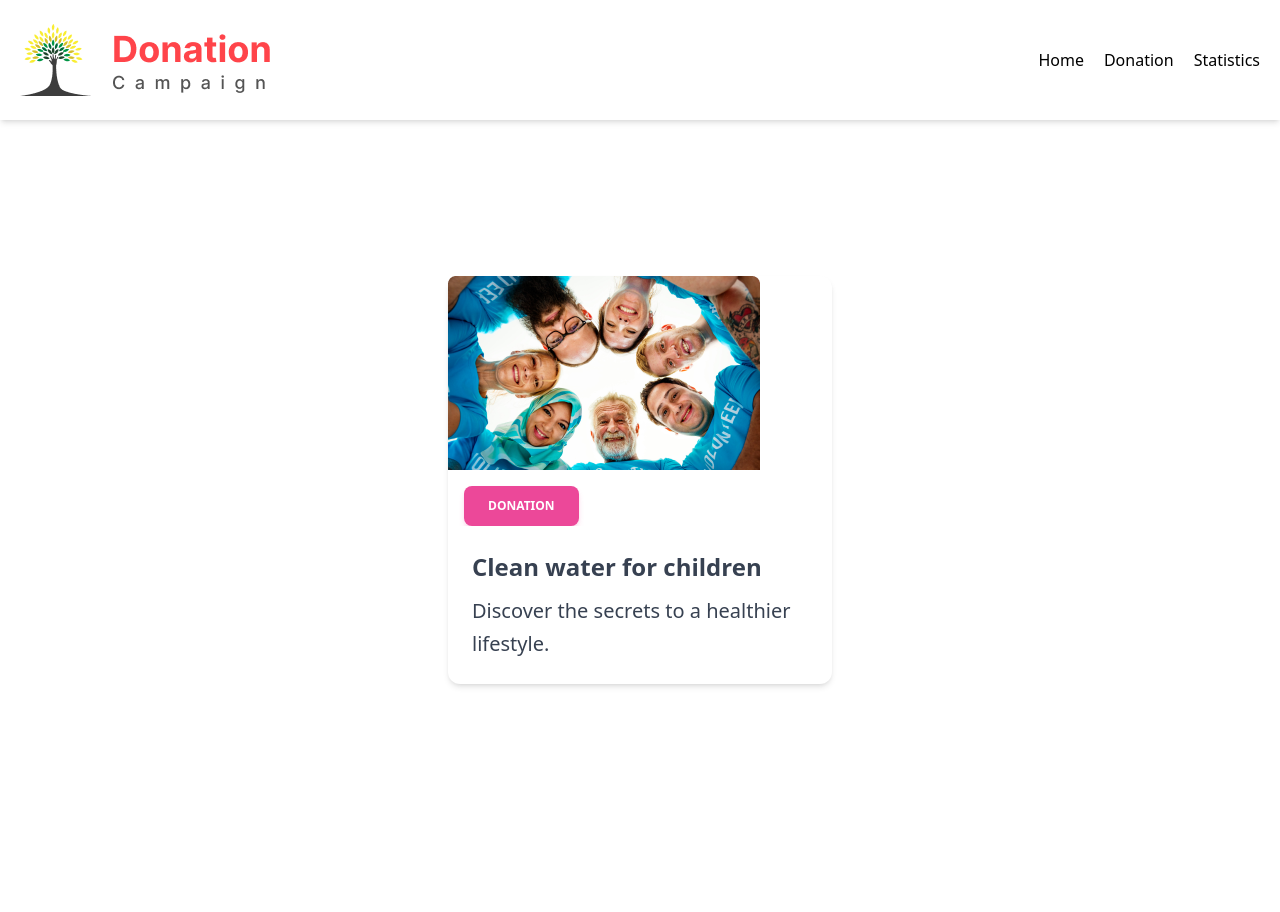
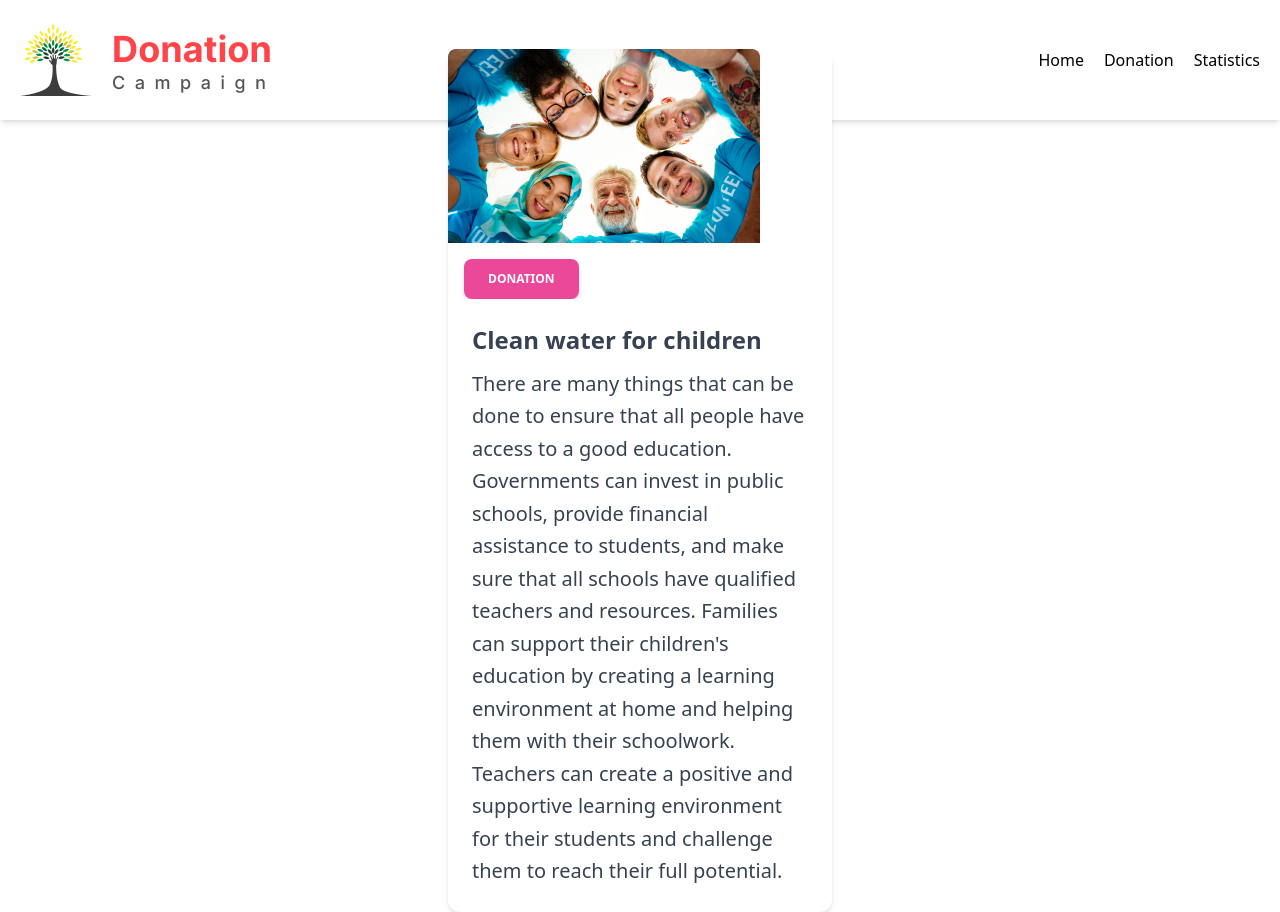
Before and after one commit to afrinchowa/Donation-campaign, a React (Vite) app: page /cards/1 in a window 1280 px wide. Before the commit the page ends 840 px from the top, so only its background shows below. Built offline with nearby package versions, Linux system fonts and the light colour scheme.

Commit message:
Donation page completed

```diff
--- a/public/cards.json
+++ b/public/cards.json
@@ -4,21 +4,21 @@
         "id": 1,
         "image": "/Resources/Health.png",
         "title": "Clean water for children",
-        "description": "Discover the secrets to a healthier lifestyle.",
+        "description": "There are many things that can be done to ensure that all people have access to a good education. Governments can invest in public schools, provide financial assistance to students, and make sure that all schools have qualified teachers and resources. Families can support their children's education by creating a learning environment at home and helping them with their schoolwork. Teachers can create a positive and supportive learning environment for their students and challenge them to reach their full potential.",
         "catagory": "Health"
       },
       {
         "id": 2,
         "image": "/Resources/Education.png",
         "title": "Good education",
-        "description": "Learn about the benefits of a balanced diet.",
+        "description": "There are many things that can be done to ensure that all people have access to a good education. Governments can invest in public schools, provide financial assistance to students, and make sure that all schools have qualified teachers and resources. Families can support their children's education by creating a learning environment at home and helping them with their schoolwork. Teachers can create a positive and supportive learning environment for their students and challenge them to reach their full potential.",
         "catagory": "Education"
       },
       {
         "id": 3,
         "image": "/Resources/Food.png",
         "title": "Better Food for Everyone",
-        "description": "Get fit with these effective workout routines.",
+        "description": "There are many things that can be done to ensure that all people have access to a good education. Governments can invest in public schools, provide financial assistance to students, and make sure that all schools have qualified teachers and resources. Families can support their children's education by creating a learning environment at home and helping them with their schoolwork. Teachers can create a positive and supportive learning environment for their students and challenge them to reach their full potential.",
         "catagory": "Food"
       },
 
@@ -26,14 +26,14 @@
         "id": 4,
         "image": "/Resources/Clothing.png",
         "title": "Used Clothing Drive",
-        "description": "Explore a world of knowledge through online courses.",
+        "description": "There are many things that can be done to ensure that all people have access to a good education. Governments can invest in public schools, provide financial assistance to students, and make sure that all schools have qualified teachers and resources. Families can support their children's education by creating a learning environment at home and helping them with their schoolwork. Teachers can create a positive and supportive learning environment for their students and challenge them to reach their full potential.",
         "catagory": "Clothing"
       },
       {
         "id": 5,
         "image": "/Resources/Food.png",
         "title": "Better Food for Everyone",
-        "description": "Prepare for the future with science, technology, engineering, and math.",
+        "description": "There are many things that can be done to ensure that all people have access to a good education. Governments can invest in public schools, provide financial assistance to students, and make sure that all schools have qualified teachers and resources. Families can support their children's education by creating a learning environment at home and helping them with their schoolwork. Teachers can create a positive and supportive learning environment for their students and challenge them to reach their full potential.",
         "catagory": "Food"
 
       },
@@ -41,7 +41,7 @@
         "id": 6,
         "image": "/Resources/Clothing.png",
         "title": "Used Clothing Drive",
-        "description": "Master new languages with interactive lessons.",
+        "description": "There are many things that can be done to ensure that all people have access to a good education. Governments can invest in public schools, provide financial assistance to students, and make sure that all schools have qualified teachers and resources. Families can support their children's education by creating a learning environment at home and helping them with their schoolwork. Teachers can create a positive and supportive learning environment for their students and challenge them to reach their full potential.",
         "catagory": "Clothing"
 
       },
@@ -51,21 +51,21 @@
         "id": 7,
         "image": "/Resources/Education.png",
         "title": "Good education",
-        "description": "Delight your taste buds with gourmet recipes.",
+        "description": "There are many things that can be done to ensure that all people have access to a good education. Governments can invest in public schools, provide financial assistance to students, and make sure that all schools have qualified teachers and resources. Families can support their children's education by creating a learning environment at home and helping them with their schoolwork. Teachers can create a positive and supportive learning environment for their students and challenge them to reach their full potential.",
         "catagory": "Education"
       },
       {
         "id": 8,
         "image": "/Resources/Health.png",
         "title": "Clean water for children",
-        "description": "Cook nutritious and delicious meals at home.",
+        "description": "There are many things that can be done to ensure that all people have access to a good education. Governments can invest in public schools, provide financial assistance to students, and make sure that all schools have qualified teachers and resources. Families can support their children's education by creating a learning environment at home and helping them with their schoolwork. Teachers can create a positive and supportive learning environment for their students and challenge them to reach their full potential.",
         "catagory": "Health"
       },
       {
         "id": 9,
         "image": "/Resources/Education.png",
         "title": "Good education",
-        "description": "Explore flavors from around the globe.",
+        "description": "There are many things that can be done to ensure that all people have access to a good education. Governments can invest in public schools, provide financial assistance to students, and make sure that all schools have qualified teachers and resources. Families can support their children's education by creating a learning environment at home and helping them with their schoolwork. Teachers can create a positive and supportive learning environment for their students and challenge them to reach their full potential.",
         "catagory": "Education"
       },
 
@@ -74,21 +74,21 @@
         "id": 10,
         "image": "/Resources/Health.png",
         "title": "Clean water for children",
-        "description": "Stay stylish with the latest fashion trends.",
+        "description": "There are many things that can be done to ensure that all people have access to a good education. Governments can invest in public schools, provide financial assistance to students, and make sure that all schools have qualified teachers and resources. Families can support their children's education by creating a learning environment at home and helping them with their schoolwork. Teachers can create a positive and supportive learning environment for their students and challenge them to reach their full potential.",
         "catagory": "Health"
       },
       {
         "id": 11,
         "image": "/Resources/Clothing.png",
         "title": "Used Clothing Drive",
-        "description": "Find comfort and style in casual clothing.",
+        "description": "There are many things that can be done to ensure that all people have access to a good education. Governments can invest in public schools, provide financial assistance to students, and make sure that all schools have qualified teachers and resources. Families can support their children's education by creating a learning environment at home and helping them with their schoolwork. Teachers can create a positive and supportive learning environment for their students and challenge them to reach their full potential.",
         "catagory": "Clothing"
       },
       {
         "id": 12,
         "image": "/Resources/Food.png",
         "title": "Better Food for Everyone",
-        "description": "Dress to impress with elegant formal wear.",
+        "description": "There are many things that can be done to ensure that all people have access to a good education. Governments can invest in public schools, provide financial assistance to students, and make sure that all schools have qualified teachers and resources. Families can support their children's education by creating a learning environment at home and helping them with their schoolwork. Teachers can create a positive and supportive learning environment for their students and challenge them to reach their full potential.",
         "catagory": "Food"
       }
     ]
--- a/src/Pages/Donation/Donation.jsx
+++ b/src/Pages/Donation/Donation.jsx
@@ -26,13 +26,12 @@ const Donation = () => {
                     donation.slice(0,4).map((card) => (<DetailCardForPage key={card.id} card={card}></DetailCardForPage>))
                     }
                 </div>
-                <button onClick={() =>setIsShow(!isShow) } className=" px-5 bg-lime-400 block rounded-lg mx-auto">See All</button>
-
-                </div>}
-
-    </div>
- )
+                {donation.length >2 && <button onClick={() =>setIsShow(!isShow) } className=" px-5 bg-green-600 block rounded-lg mx-auto">{isShow ? "See less" : "See All"}</button> }
 
 
+                </div>
+                }
+    </div>
+ );
 };
 export default Donation;
--- a/src/components/Cards/Cards.jsx
+++ b/src/components/Cards/Cards.jsx
@@ -4,7 +4,7 @@ const Cards = ({cards}) => {
     console.log(cards)
     return (
         <div className="py-10">
-            <h1 className="tex-2xl text-center">All catagory donation</h1>
+
             <div className="grid grid-cols-1 md:grid-cols-2 lg:grid-cols-4 gap-5 py-14">
                 {
                     cards?.map(card =><Card key={card.id} card={card}></Card>)
--- a/src/components/Header/Banner/Banner.jsx
+++ b/src/components/Header/Banner/Banner.jsx
@@ -1,7 +1,7 @@
 
 const Banner = () => {
     return (
-        <div className="h-[70vh] bg-green-200">
+        <div className="h-[70vh] bg-green-200 flex justify-center items-center">
             <h1 className="text-5xl font-bold text-center">I Grow By Helping People In Need</h1>
         </div>
     );
```
